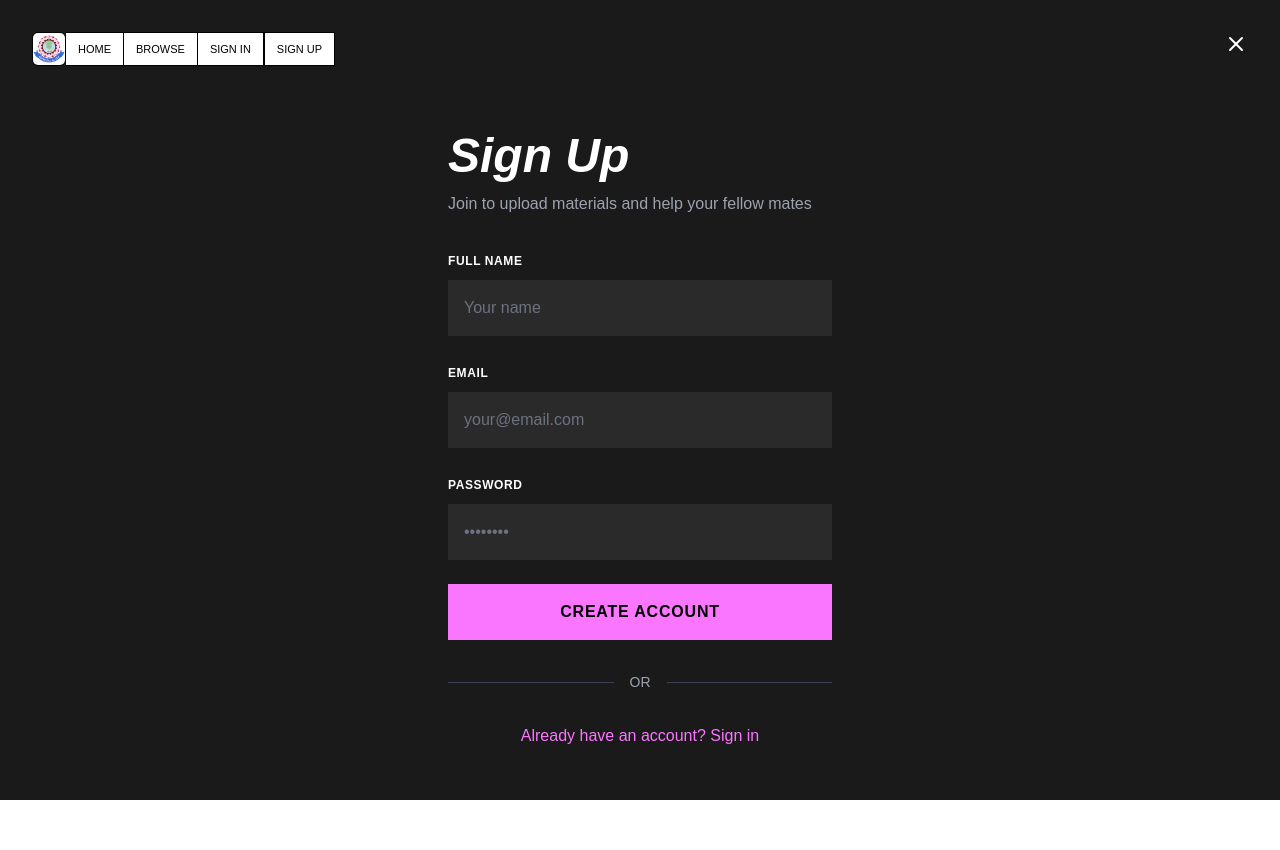
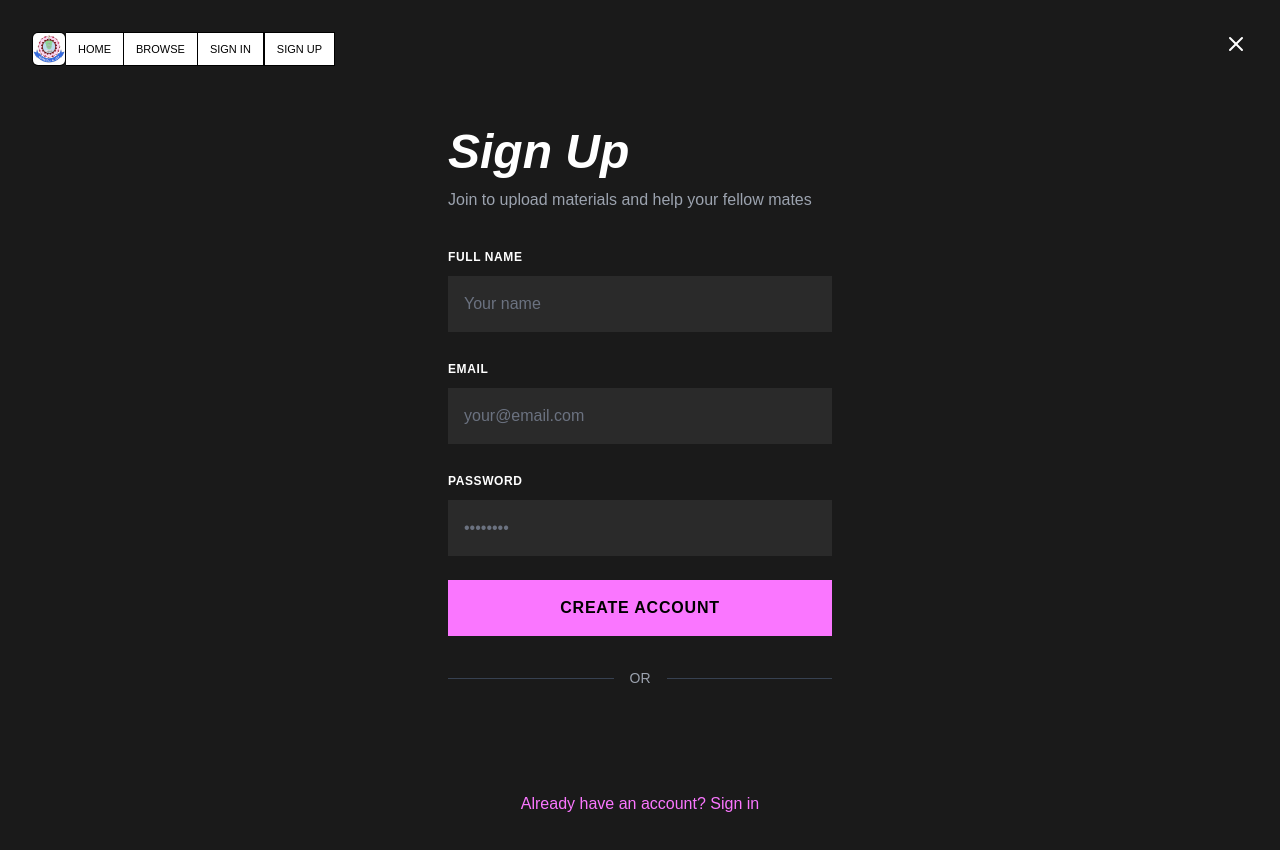
Before and after one commit to collab-with-sudhar/material_sharing_platform, a React (Vite) app: page /signup in a window 1280 px wide. Shown: the top 850 px of the page. Before the commit the page ends 800 px from the top, so only its background shows below. Built offline with nearby package versions, Linux system fonts and the light colour scheme; no server answers; a web font is replaced by a local one.

Commit message:
sso configs

```diff
--- a/src/pages/SignIn.jsx
+++ b/src/pages/SignIn.jsx
@@ -135,7 +135,7 @@
             </div>
 
             {/* Google Login Button */}
-            {/* <div className="flex justify-center">
+             <div className="flex justify-center">
               <GoogleLogin
                 onSuccess={handleGoogleSuccess}
                 onError={handleGoogleError}
@@ -145,7 +145,7 @@
                 shape="rectangular"
                 width={350}
               />
-            </div> */}
+            </div>
 
             <div className="mt-8 text-center">
               <Link to="/signup" className="text-neon-pink hover:text-pink-400 transition-colors">
--- a/src/pages/SignUp.jsx
+++ b/src/pages/SignUp.jsx
@@ -141,7 +141,7 @@
             </div>
 
             {/* Google Sign Up Button */}
-            {/* <div className="flex justify-center">
+             <div className="flex justify-center">
               <GoogleLogin
                 onSuccess={handleGoogleSuccess}
                 onError={handleGoogleError}
@@ -151,7 +151,7 @@
                 shape="rectangular"
                 width={350}
               />
-            </div> */}
+            </div>
 
             <div className="mt-8 text-center">
               <Link to="/login" className="text-neon-pink hover:text-pink-400 transition-colors">
```
